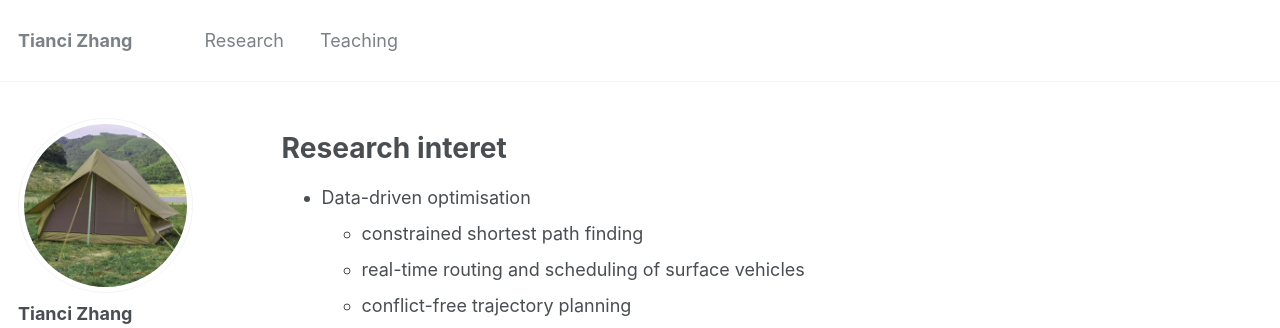
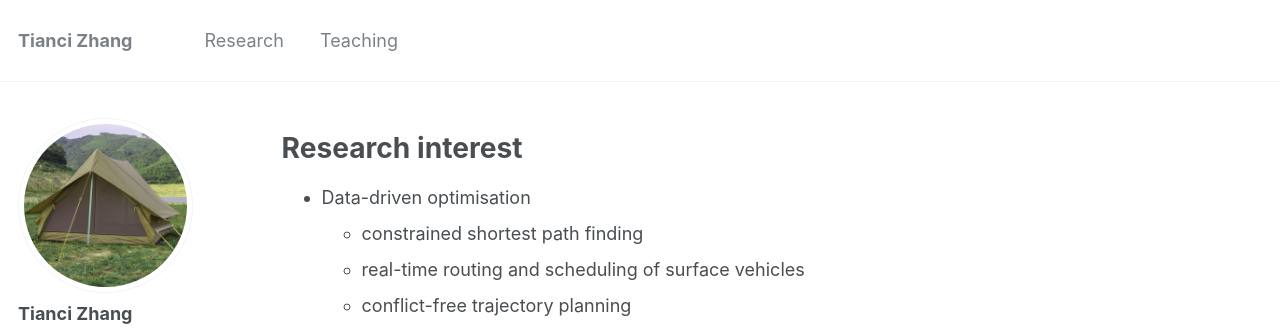
Before and after one commit to tiancivalen/tiancivalen.github.io, a Jekyll site: the page built from _pages/research.md, in a window 1280 px wide and 900 px high. Shown: the top 328 px of the window. Built offline with Jekyll 4.4.1, drawn with Linux system fonts in a browser that asks for light colours.

Commit message:
Update research.md

```diff
--- a/_pages/research.md
+++ b/_pages/research.md
@@ -6,7 +6,7 @@ author_profile: true
 ---
 
 
-# Research interet
+# Research interest
 
 - Data-driven optimisation
    - constrained shortest path finding
```
